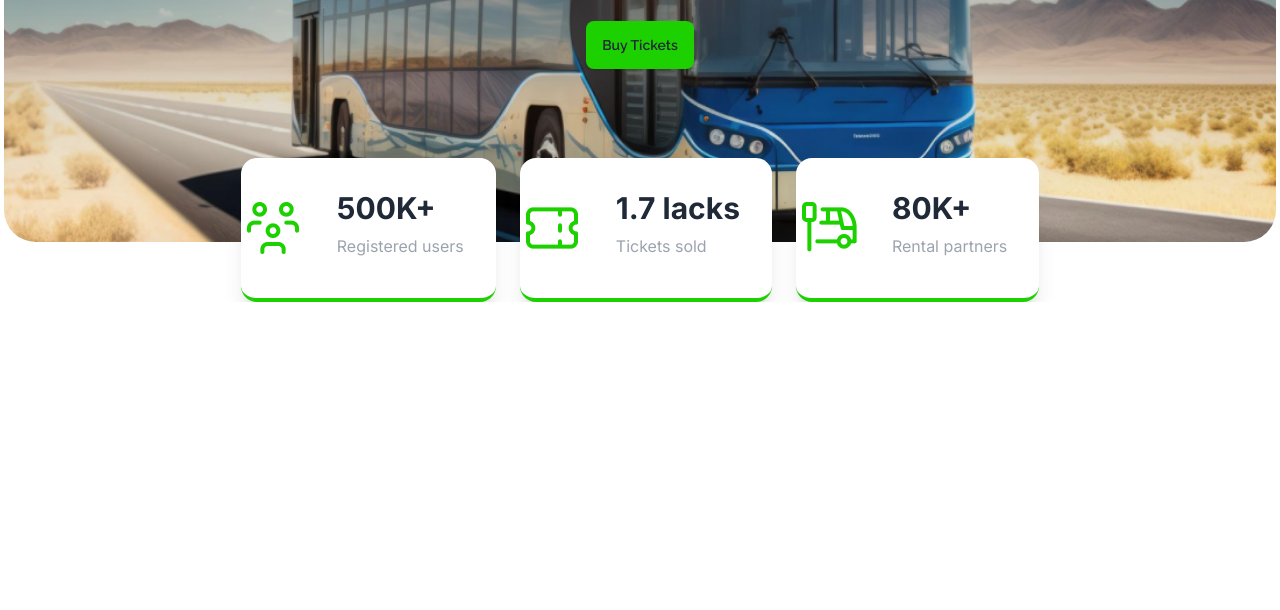
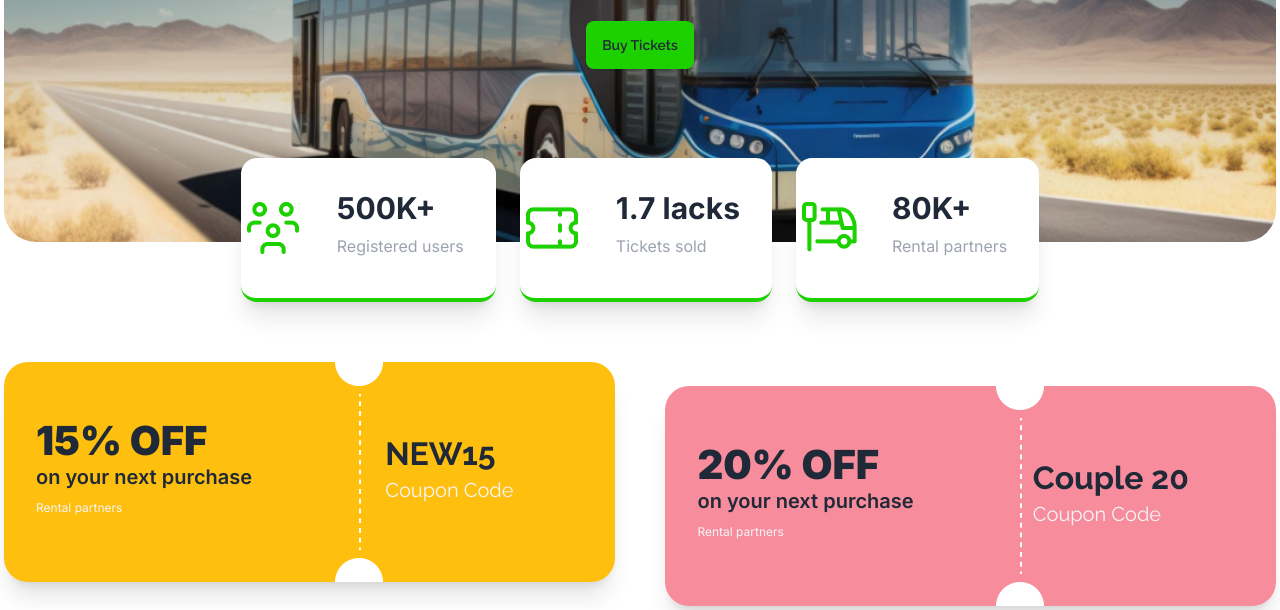
Before and after one commit to Ahsanul-Islam-083/Smart-Ticketing, a plain HTML site: page index.html in a window 1280 px wide. Shown: the part 510-1120 px from the top of the page. Before the commit the page ends 812 px from the top, so only its background shows below. Drawn offline with nearby package versions, Linux system fonts and the light colour scheme.

Commit message:
added best offers section

```diff
--- a/index.html
+++ b/index.html
@@ -67,7 +67,7 @@
                <div class="min-h-full flex flex-col items-center justify-center gap-2 lg:gap-6">
                 <h1 class="text-4xl lg:text-6xl text-white font-extrabold text-center">End-to-End Travel with</h1>
                 <h1 class="text-4xl lg:text-6xl text-[#1DD100] font-extrabold text-center">EP Paribahan</h1>
-                <p class="max-w-2xl font-inter text-[18px] text-center  text-yellow-50">Yes, you can run unit tests and view the results directly within the app. The integrated testing features allow for a streamlined .</p>
+                <p class="max-w-2xl font-inter lg:text-[18px] text-center  text-yellow-50">Yes, you can run unit tests and view the results directly within the app. The integrated testing features allow for a streamlined .</p>
                 <div><button id="buy-tickets" class="btn bg-[#1DD100] border-none">Buy Tickets</button></div>
                </div>
             </div>
@@ -105,7 +105,50 @@
     </header>
 
     <body>
+        <!-- best offer section -->
+        <section class="container mx-auto font-inter mt-28 p-1">
+            <div class="flex flex-col lg:flex-row justify-between space-y-6">
+                <div class="lg:w-[48%] h-[220px] relative">
+                    <div class="flex items-center bg-[#FFBF0F] shadow-xl w-full h-full rounded-md lg:rounded-3xl">
+                    <div class="card-body">
+                            <h2 class="card-title font-black text-[21.5px] lg:text-[40px]">15% OFF
+                            </h2>
+                            <p class="font-semibold text-[15px] lg:text-xl">on your next purchase
+                            </p>
+                            <p class="text-[12px] text-gray-100">Rental partners</p>
+                        </div>
+                        <div class="card-body font-raleway">
+                            <h2 class="card-title font-bold text-[27px] lg:text-[32px]">NEW15
+                            </h2>
+                            <p class="text-gray-100 text-[13px] lg:text-xl">Coupon Code</p>
+                        </div>
+                      </div>
+                      <div class="absolute h-full  bottom-0 right-[38%]">
+                        <img src="images/cupon-devider.png" alt="">
+                      </div>
+                </div>
+                <div class="lg:w-[48%] h-[220px] relative">
+                    <div class="flex items-center bg-[#F78C9C] shadow-xl w-full h-full rounded-md lg:rounded-3xl">
+                    <div class="card-body">
+                            <h2 class="card-title font-black text-[21.5px] lg:text-[40px]">20% OFF
+                            </h2>
+                            <p class="font-semibold text-[15px] lg:text-xl">on your next purchase
+                            </p>
+                            <p class="text-[12px] text-gray-100">Rental partners</p>
+                        </div>
+                        <div class="card-body font-raleway">
+                            <h2 class="card-title font-bold text-[27px] lg:text-[32px]">Couple 20
 
+                            </h2>
+                            <p class="text-gray-100 text-[13px] lg:text-xl">Coupon Code</p>
+                        </div>
+                      </div>
+                      <div class="absolute h-full  bottom-0 right-[38%]">
+                        <img src="images/cupon-devider.png" alt="">
+                      </div>
+                </div>
+            </div>
+        </section>
     </body>
     <footer>
 
```
